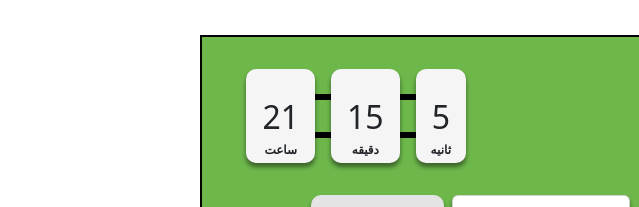
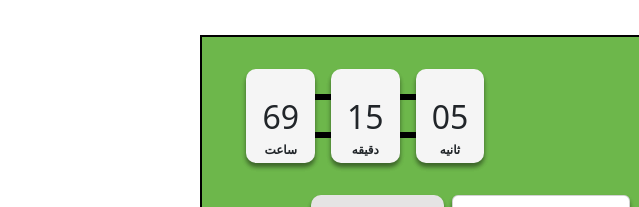
Before and after one commit to smrasoul/Coffee-Online-Shop, a website built with Vite: page index.html in a window 1280 px wide. Shown: the part 522-729 px from the top of the page, 0-639 px from the left. Built offline with nearby package versions, Linux system fonts and the light colour scheme; files whose address does not match are found by name.

Commit message:
Updated timer to show stacked hours

```diff
--- a/index.html
+++ b/index.html
@@ -112,7 +112,7 @@
           </div>
           <div class=" col-12 col-lg-4">
             <div dir="ltr" class="d-flex timer-section-spacing">
-              <div class="d-flex flex-column align-items-center timer-body">
+              <div class="timer-body d-flex flex-column align-items-center justify-content-center">
                 <span><br></span>
                 <span class="timer-value timer-value-hours">00</span>
                 <span class="timer-label fw-bold">ساعت</span>
@@ -120,7 +120,7 @@
               <div class="d-flex align-items-center">
                 <span class="timer-lines"></span>
               </div>
-              <div class="d-flex flex-column align-items-center timer-body">
+              <div class="timer-body d-flex flex-column align-items-center justify-content-center">
                 <span><br></span>
                 <span class="timer-value timer-value-minutes">00</span>
                 <span class="timer-label fw-bold">دقیقه</span>
@@ -128,7 +128,7 @@
               <div class="d-flex align-items-center">
                 <span class="timer-lines"></span>
               </div>
-              <div class="d-flex flex-column align-items-center timer-body">
+              <div class="timer-body d-flex flex-column align-items-center justify-content-center">
                 <span><br></span>
                 <span class="timer-value timer-value-seconds">00</span>
                 <span class="timer-label fw-bold">ثانیه</span>
--- a/main.js
+++ b/main.js
@@ -1,5 +1,5 @@
 // Set the date we're counting down to
-var countDownDate = new Date("Jan 5, 2024 15:37:25").getTime();
+var countDownDate = new Date("Oct 24, 2023 15:37:25").getTime();
 
 // Update the count down every 1 second
 var x = setInterval(function() {
@@ -10,17 +10,23 @@ var x = setInterval(function() {
   // Find the distance between now and the count down date
   var distance = countDownDate - now;
 
-  // Time calculations for days, hours, minutes and seconds
+  // Time calculations for days, hours, minutes, and seconds
+  // Both days/hours and stacked hours are included
   var days = Math.floor(distance / (1000 * 60 * 60 * 24));
   var hours = Math.floor((distance % (1000 * 60 * 60 * 24)) / (1000 * 60 * 60));
   var minutes = Math.floor((distance % (1000 * 60 * 60)) / (1000 * 60));
   var seconds = Math.floor((distance % (1000 * 60)) / 1000);
+  var hoursStacked = Math.floor((days * 24) + hours);
+
+  // Format hours, minutes, and seconds with at least 2 digits
+  var hoursFormatted = hoursStacked.toString().padStart(2, '0');
+  var minutesFormatted = minutes.toString().padStart(2, '0');
+  var secondsFormatted = seconds.toString().padStart(2, '0');
 
   // Display the result in the element with id="demo"
-  document.querySelector('.timer-value-hours').innerHTML = hours;
-  document.querySelector('.timer-value-minutes').innerHTML = minutes;
-  document.querySelector('.timer-value-seconds').innerHTML = seconds;
-
+  document.querySelector('.timer-value-hours').innerHTML = hoursFormatted;
+  document.querySelector('.timer-value-minutes').innerHTML = minutesFormatted;
+  document.querySelector('.timer-value-seconds').innerHTML = secondsFormatted;
 
   // If the count down is finished, write some text
   if (distance < 0) {
```
